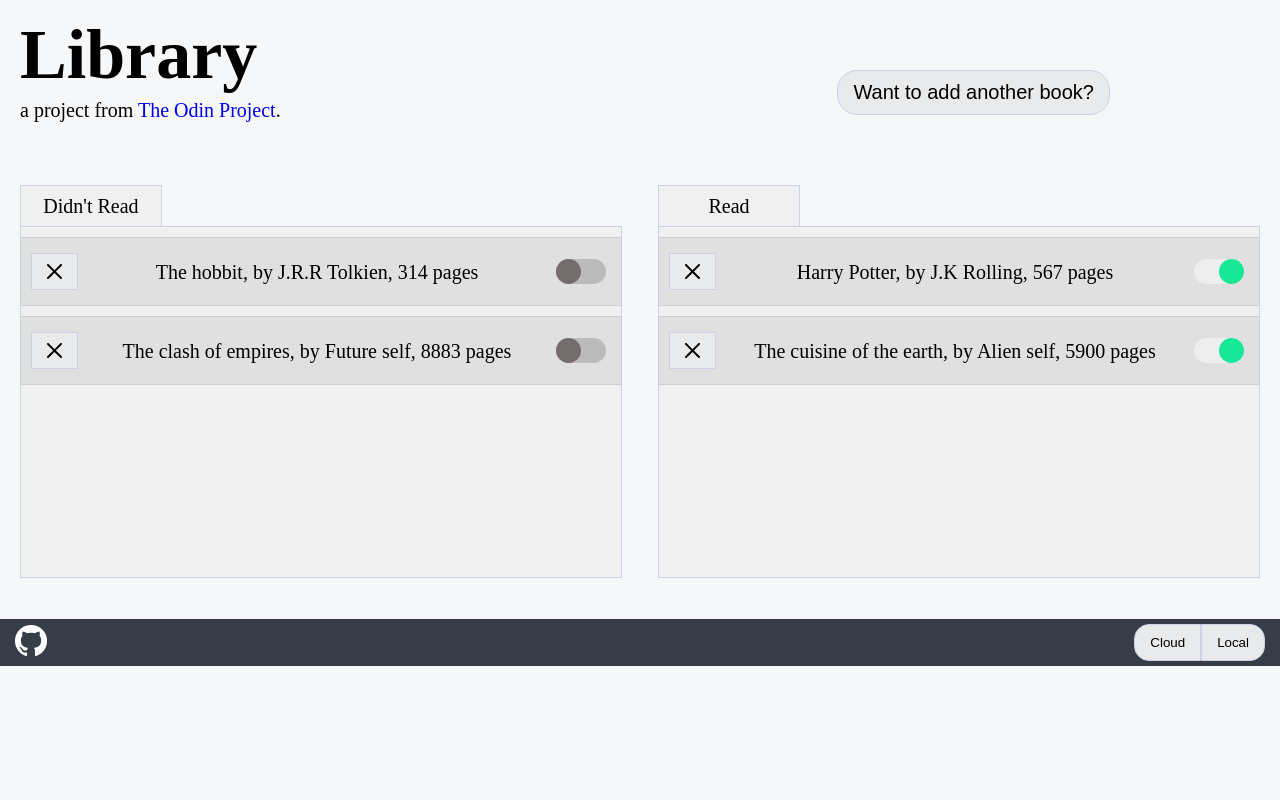
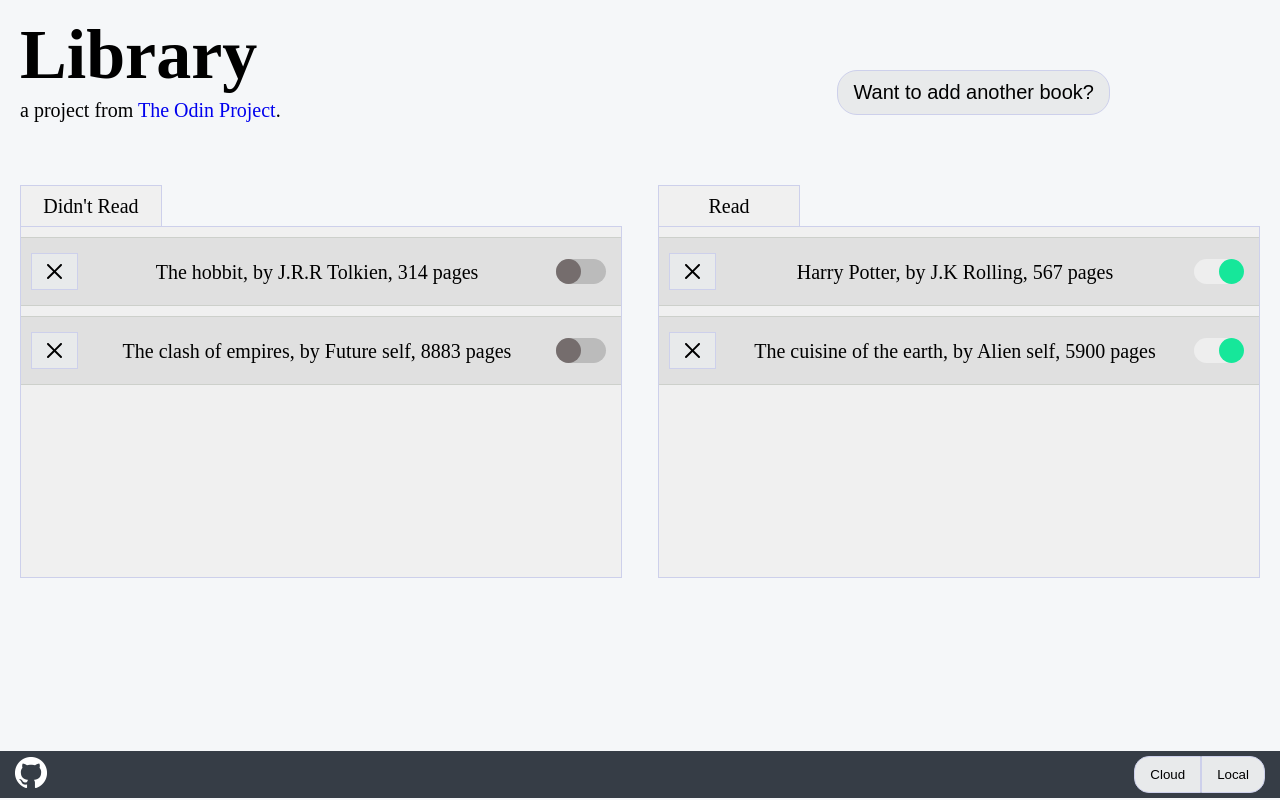
Before and after one commit to AV-MMI/library, a plain HTML site: page index.html in a window 1280 px wide. Drawn offline with Linux system fonts and the light colour scheme; a web font is replaced by a local one.

Commit message:
adjust of the footer position

```diff
--- a/css/styles.css
+++ b/css/styles.css
@@ -37,7 +37,8 @@ a {
 footer {
 	background-color: #363d46;
 	color: #f3eee0;
-	margin-top: 41px;
+	position: relative;
+	top: 153px;
 }
 
 /* || LIBRARY STYLE*/
```
